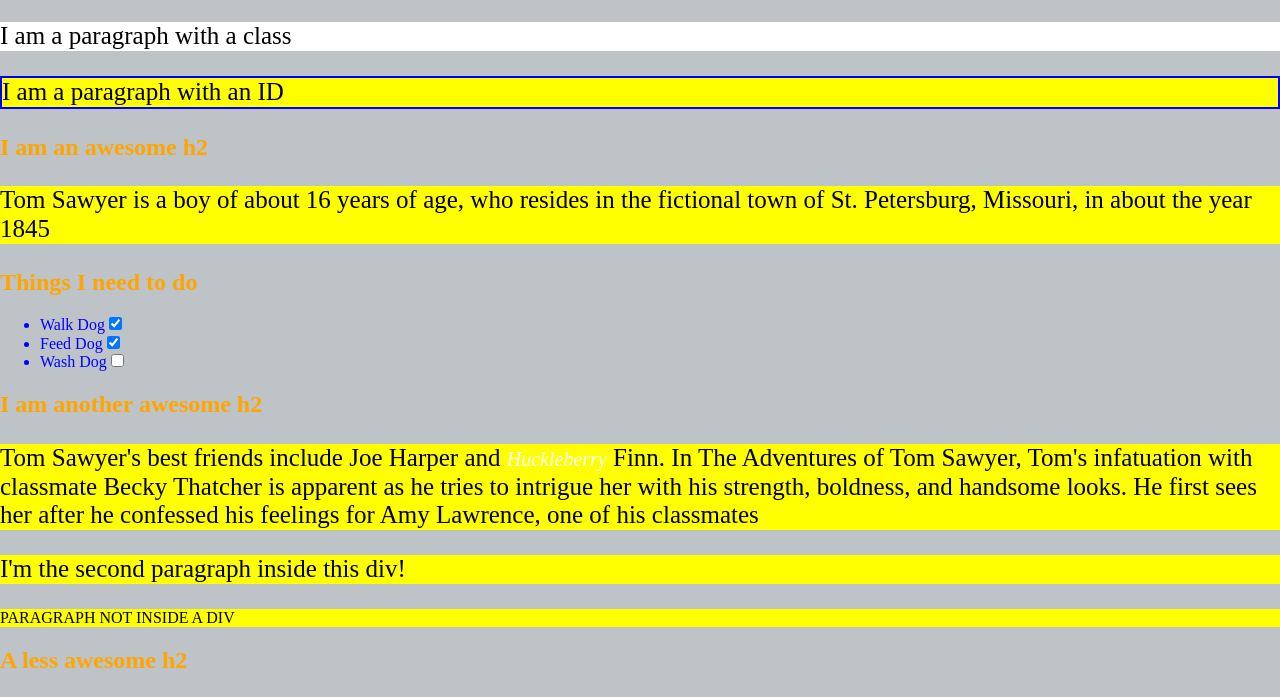
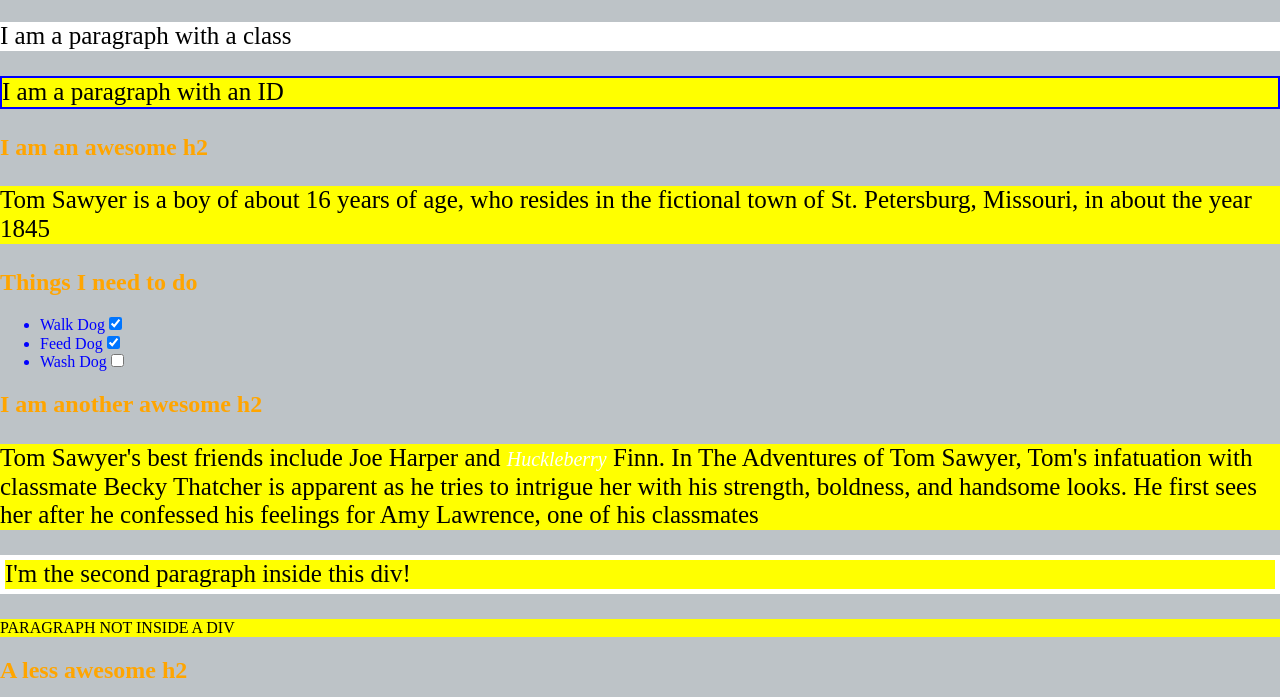
Before and after one commit to AnnaGolitsyna/html_css, a plain HTML site: page lesson7/task5/index.html in a window 1280 px wide. Shown: the part 101-798 px from the top of the page. Drawn offline with nearby package versions, Linux system fonts and the light colour scheme.

Commit message:
task5changed3

```diff
--- a/lesson7/task5/styles.css
+++ b/lesson7/task5/styles.css
@@ -31,9 +31,9 @@ input[type='text'] {
 div:nth-of-type(3) > p {
   background-color: yellow;
 }
-/* div:nth-last-of-type(3) > p:last-child {
+div:nth-of-type(3) > p:nth-of-type(2) {
   border: 5px solid white;
-} */
+}
 div:nth-of-type(3) em {
   color: white;
   font-size: 20px;
```
